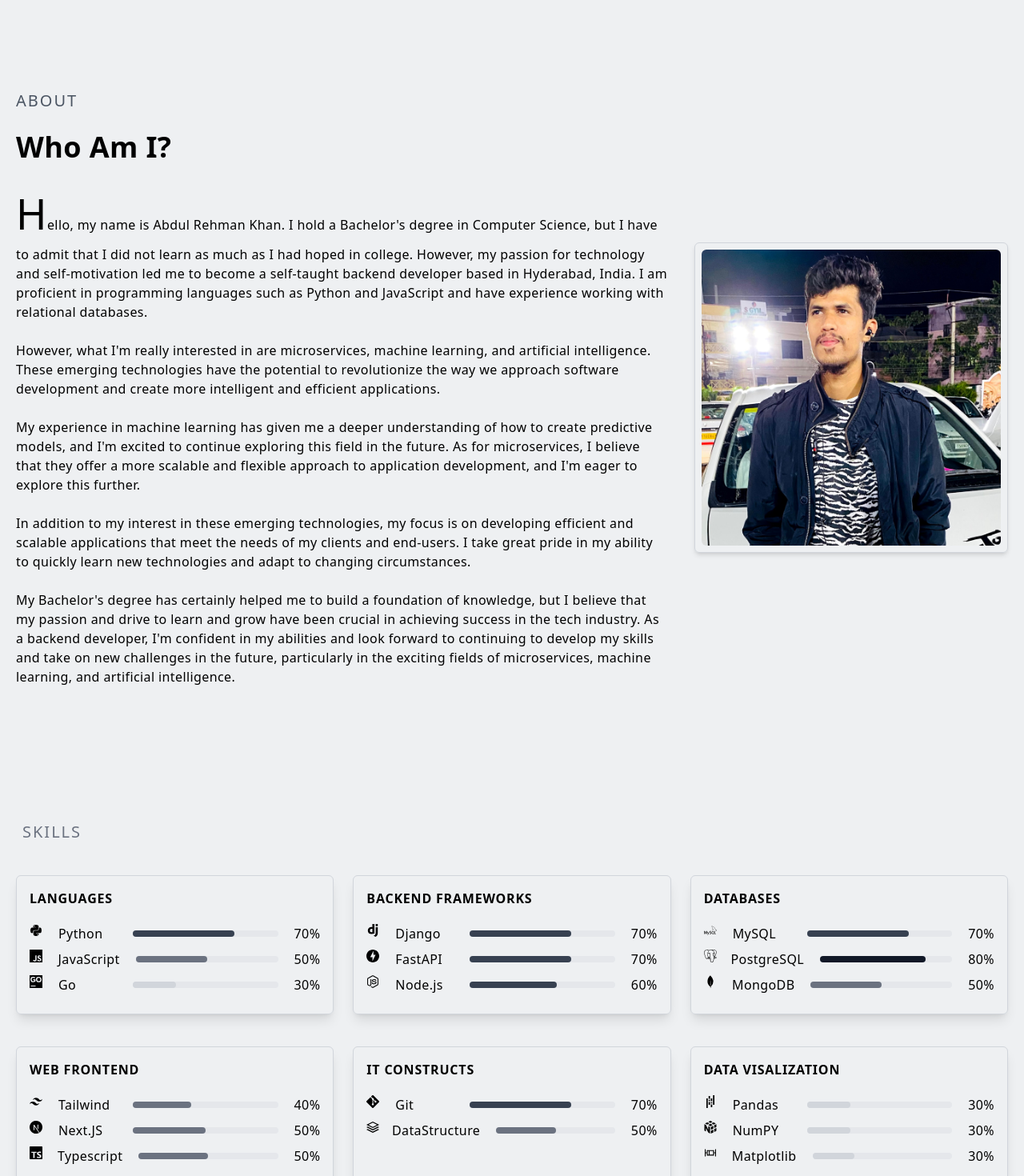
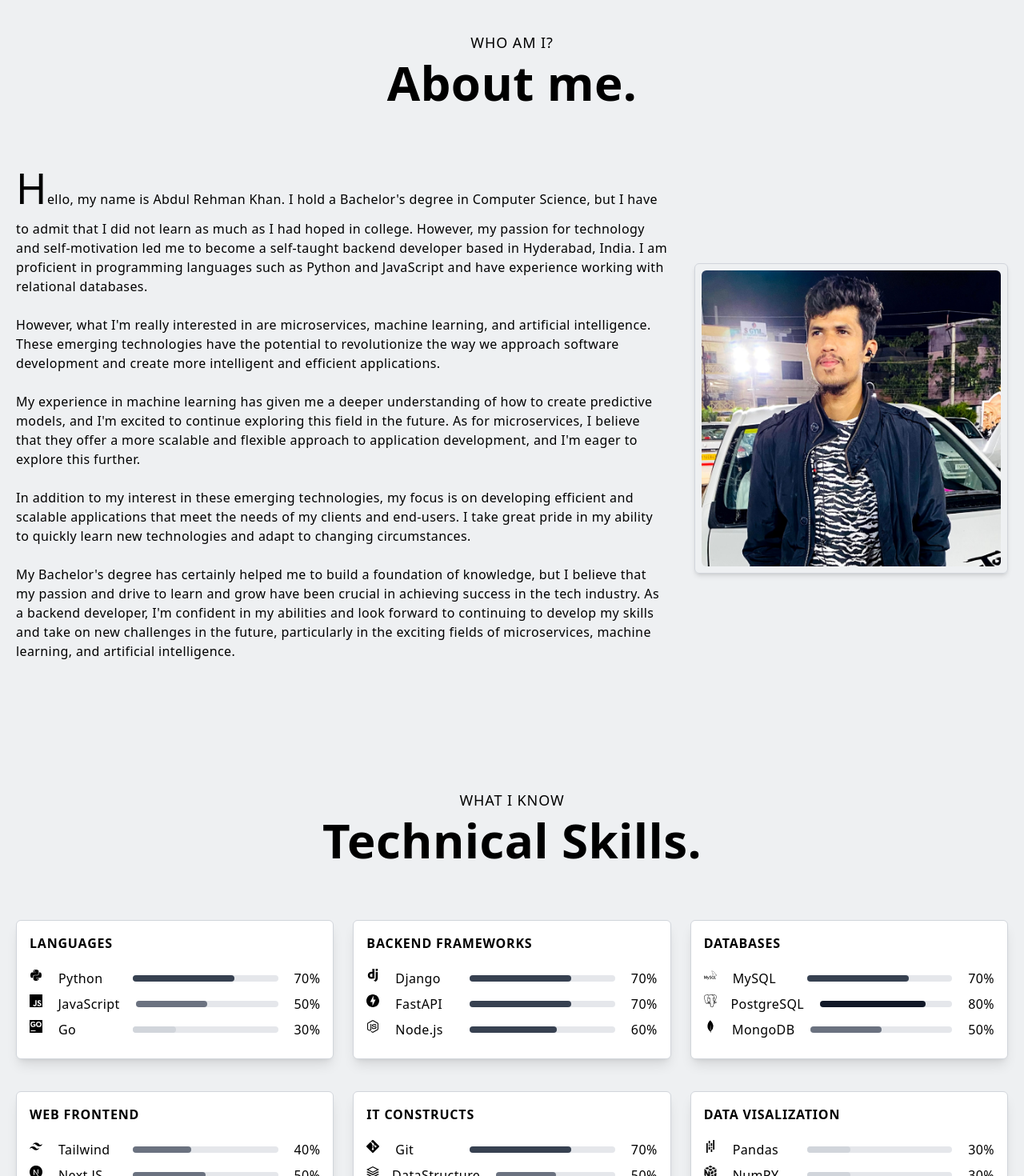
Before and after one commit to smark-ARK/portfolio-nextjs, a Next.js app: page / in a window 1280 px wide. Shown: the part 760-2230 px from the top of the page at 80% size. Built offline with nearby package versions, Linux system fonts and the light colour scheme.

Commit message:
hEadings update and project cards update

```diff
--- a/components/About.jsx
+++ b/components/About.jsx
@@ -3,55 +3,63 @@
 
 const About = () => {
   return (
-    <div
-      id="About"
-      className="w-full min-h-screen p-2 flex items-center py-16 px-4"
+    <>
+      <div id="About">
+        <p
+          className={`sm:text-[18px] text-[14px] text-secondary uppercase tracking-wider text-center`}
         >
+          Who Am I?
+        </p>
+        <h2
+          className={`text-black font-blatext-white font-black md:text-[60px] sm:text-[50px] xs:text-[40px] text-[30px] md:text-[60px] sm:text-[50px] xs:text-[40px] text-[30px] text-center mt-4`}
+        >
+          About me.
+        </h2>
+      </div>
+      <div className="w-full min-h-screen p-2 flex items-center py-16 px-4">
         <div className="max-w-[1240px] m-auto md:grid grid-cols-3 gap-8">
           <div className="col-span-2">
-          <p className="uppercase tracking-widest text-xl text-gray-600 py-2">
-            About
-          </p>
-          <h2 className="py-4">Who Am I?</h2>
             <p className="py-2">
-            <span className="text-[52px]">H</span>ello, my name is Abdul Rehman
-            Khan. I hold a Bachelor&apos;s degree in Computer Science, but I
-            have to admit that I did not learn as much as I had hoped in
-            college. However, my passion for technology and self-motivation led
-            me to become a self-taught backend developer based in Hyderabad,
-            India. I am proficient in programming languages such as Python and
-            JavaScript and have experience working with relational databases.
+              <span className="text-[52px]">H</span>ello, my name is Abdul
+              Rehman Khan. I hold a Bachelor&apos;s degree in Computer Science,
+              but I have to admit that I did not learn as much as I had hoped in
+              college. However, my passion for technology and self-motivation
+              led me to become a self-taught backend developer based in
+              Hyderabad, India. I am proficient in programming languages such as
+              Python and JavaScript and have experience working with relational
+              databases.
               <br />
               <br />
               However, what I&apos;m really interested in are microservices,
               machine learning, and artificial intelligence. These emerging
-            technologies have the potential to revolutionize the way we approach
-            software development and create more intelligent and efficient
-            applications.
+              technologies have the potential to revolutionize the way we
+              approach software development and create more intelligent and
+              efficient applications.
               <br />
               <br />
               My experience in machine learning has given me a deeper
               understanding of how to create predictive models, and I&apos;m
               excited to continue exploring this field in the future. As for
               microservices, I believe that they offer a more scalable and
-            flexible approach to application development, and I&apos;m eager to
-            explore this further.
+              flexible approach to application development, and I&apos;m eager
+              to explore this further.
               <br />
               <br />
-            In addition to my interest in these emerging technologies, my focus
-            is on developing efficient and scalable applications that meet the
-            needs of my clients and end-users. I take great pride in my ability
-            to quickly learn new technologies and adapt to changing
+              In addition to my interest in these emerging technologies, my
+              focus is on developing efficient and scalable applications that
+              meet the needs of my clients and end-users. I take great pride in
+              my ability to quickly learn new technologies and adapt to changing
               circumstances.
               <br />
               <br />
               My Bachelor&apos;s degree has certainly helped me to build a
-            foundation of knowledge, but I believe that my passion and drive to
-            learn and grow have been crucial in achieving success in the tech
-            industry. As a backend developer, I&apos;m confident in my abilities
-            and look forward to continuing to develop my skills and take on new
-            challenges in the future, particularly in the exciting fields of
-            microservices, machine learning, and artificial intelligence.
+              foundation of knowledge, but I believe that my passion and drive
+              to learn and grow have been crucial in achieving success in the
+              tech industry. As a backend developer, I&apos;m confident in my
+              abilities and look forward to continuing to develop my skills and
+              take on new challenges in the future, particularly in the exciting
+              fields of microservices, machine learning, and artificial
+              intelligence.
               <br />
               <br />
             </p>
@@ -65,6 +73,7 @@
           </div>
         </div>
       </div>
+    </>
   );
 };
 
--- a/components/Experience.jsx
+++ b/components/Experience.jsx
@@ -108,7 +108,7 @@
         <p
           className={`sm:text-[18px] text-[14px] text-secondary uppercase tracking-wider text-center`}
         >
-          What I have done so far
+          What I have done professionally?
         </p>
         <h2
           className={`text-black font-blatext-white font-black md:text-[60px] sm:text-[50px] xs:text-[40px] text-[30px] md:text-[60px] sm:text-[50px] xs:text-[40px] text-[30px] text-center mt-4`}
--- /dev/null
+++ b/components/Project.jsx
@@ -0,0 +1,55 @@
+import Image from "next/image";
+import Link from "next/link";
+import React from "react";
+import { FaExternalLinkAlt, FaGithub } from "react-icons/fa";
+
+const Project = ({ project }) => {
+  return (
+    <div className="border border-gray-300 bg-white rounded-md shadow-lg cursor-pointer hover:scale-105 ease-in duration-300">
+      <div className="mb-5 rounded-md">
+        <img
+          src={project.image}
+          alt={project.title}
+          className="relative w-full h-full object-cover rounded-lg"
+        />
+      </div>
+      <div className="p-4">
+        <p className="text-l font-semibold tracking-wider">{project.title}</p>
+        <div className="my-2 flex flex-row flex-wrap justify-start content-evenly">
+          {project.tech.map((skill, index) => (
+            <div
+              className="rounded-full subpixel-antialiased	text-xs bg-black text-white text-center py-1 m-1 px-2 mx-1 shadow-lg"
+              key={index}
+            >
+              {/* <span className="p-1 rounded-full bg-white"></span> */}
+              {skill}
+            </div>
+          ))}
+        </div>
+        <p className="text-sm overflow-hidden mt-2 tracking-wider">
+          {project.description}
+        </p>
+        <div className="my-2 flex flex-row justify-center ">
+          <Link
+            target="_blank"
+            rel="noopener noreferrer"
+            className="text-black mx-2 p-3  shadow-lg rounded-full hover:scale-125 duration-200 ease-in-out"
+            href={project.github}
+          >
+            <FaGithub size={20} />
+          </Link>
+          <Link
+            target="_blank"
+            rel="noopener noreferrer"
+            className="text-black mx-2 p-3  shadow-lg rounded-full hover:scale-125 duration-200 ease-in-out"
+            href={project.live}
+          >
+            <FaExternalLinkAlt size={20} />
+          </Link>
+        </div>
+      </div>
+    </div>
+  );
+};
+
+export default Project;
--- a/components/Projects.jsx
+++ b/components/Projects.jsx
@@ -1,43 +1,30 @@
-import Image from "next/image";
+"use-client";
 import React from "react";
-import projects from "@/data/projects.json"
+import projects from "@/data/projects.json";
 import Link from "next/link";
 import ProjectItem from "./ProjectItem";
+import Project from "./Project";
 
 const Projects = () => {
   return (
     <div id="Projects" className="w-full min-h-screen">
-      <div className="max-w-[1240px] mx-auto px-2 py-16">
-        <p className="text-xl text-gray-500 tracking-widest uppercase py-2">
-          Projects
-        </p>
-
-        <div className="grid grid-cols-1 md:grid-cols-2 gap-8 py-8">
-          {/* <ProjectItem
-            title="Simple Social API"
-            description="An API for a simple text based Social Media APP Where you can Create Account, Post Stuff, React to stuff, Delete Posts. Pretty Basic and straightforward functionality as it was the first API I ever made."
-            projectImg={simple_social}
-            gitHubLink="https://github.com/smark-ARK/simple_social.git"
-            liveLink="https://simple-social.onrender.com/docs"
-            moreInfo="/"
-          />
-          <ProjectItem
-            title="Job Engine API"
-            description="An API for a job engine APP. Has a slightly more funcionality with multi role authentication. Recruiters can Post, Delete Jobs. Seekers can view and apply jobs. recruiters can then select their desired candidate"
-            projectImg={job_engine}
-            gitHubLink="https://github.com/smark-ARK/job_engine_API.git"
-            liveLink="https://job-engine-api.onrender.com/docs"
-            moreInfo="/"
-          /> */}
-          {
-            projects.map(
-              (project)=>(
-                <ProjectItem key={project.id} project={project}/>
-              )
-            )
-          }
-
-
+      <div className="max-w-[1240px] mx-5 lg:mx-auto  py-20">
+        <div>
+          <p
+            className={`sm:text-[18px] text-[14px] text-secondary uppercase tracking-wider text-center`}
+          >
+            Just Because I can!
+          </p>
+          <h2
+            className={`text-black font-blatext-white font-black md:text-[60px] sm:text-[50px] xs:text-[40px] text-[30px] md:text-[60px] sm:text-[50px] xs:text-[40px] text-[30px] text-center mt-4`}
+          >
+            Personal / Freelance Projects.
+          </h2>
+        </div>
+        <div className="grid grid-cols-1 lg:grid-cols-2 gap-10 my-20">
+          {projects.map((project) => (
+            <Project key={project.id} project={project} />
+          ))}
         </div>
       </div>
     </div>
--- a/components/SkillCategory.jsx
+++ b/components/SkillCategory.jsx
@@ -1,31 +1,45 @@
-import React from 'react'
+import React from "react";
 
-const SkillCategory = ({skills,category}) => {
+const SkillCategory = ({ skills, category }) => {
   return (
-    <div className="p-4 border border-gray-300 rounded-md mb-4 shadow-lg">
-        <p className="text-md uppercase font-semibold tracking-wider mb-5">{category}</p>
-        {skills.map(skill => {
-          const Icon = skill.icon // Dynamically render the icon component
+    <div className="p-4 border border-gray-300 bg-white rounded-md mb-4 shadow-lg">
+      <p className="text-md uppercase font-semibold tracking-wider mb-5">
+        {category}
+      </p>
+      {skills.map((skill) => {
+        const Icon = skill.icon; // Dynamically render the icon component
         // console.log(Icon)
         return (
-            <div key={skill.name} className="flex gap-1 align-middle items-center mb-2">
-              <div className="w-6 h-6 mr-2"><Icon/></div>
+          <div
+            key={skill.name}
+            className="flex gap-1 align-middle items-center mb-2"
+          >
+            <div className="w-6 h-6 mr-2">
+              <Icon />
+            </div>
             <div className="flex-1 mr-4">{skill.name}</div>
             <div className="w-[50%] bg-gray-200 rounded-full">
-              <div className={`h-2 rounded-full ${
-                skill.level >= 80 ? "bg-gray-900" :
-                skill.level >= 60 ? "bg-gray-700" :
-                skill.level >= 40 ? "bg-gray-500" :
-                skill.level >= 20 ? "bg-gray-300" :
-                "bg-gray-400"
-              }`} style={{ width: `${skill.level}%` }}></div>
+              <div
+                className={`h-2 rounded-full ${
+                  skill.level >= 80
+                    ? "bg-gray-900"
+                    : skill.level >= 60
+                    ? "bg-gray-700"
+                    : skill.level >= 40
+                    ? "bg-gray-500"
+                    : skill.level >= 20
+                    ? "bg-gray-300"
+                    : "bg-gray-400"
+                }`}
+                style={{ width: `${skill.level}%` }}
+              ></div>
             </div>
             <div className="ml-4">{skill.level}%</div>
           </div>
-          )
+        );
       })}
     </div>
-  )
-}
+  );
+};
 
 export default SkillCategory;
--- a/components/Skills.jsx
+++ b/components/Skills.jsx
@@ -1,8 +1,15 @@
 import React from "react";
 import { AiOutlineBoxPlot } from "react-icons/ai";
 import {
-  FaReact, FaNodeJs,FaVuejs,FaHtml5, FaCss3, FaPython, FaGit, FaTree, FaAws
-
+  FaReact,
+  FaNodeJs,
+  FaVuejs,
+  FaHtml5,
+  FaCss3,
+  FaPython,
+  FaGit,
+  FaTree,
+  FaAws,
 } from "react-icons/fa";
 import { ImStack } from "react-icons/im";
 import { GrGolang } from "react-icons/gr";
@@ -35,60 +42,68 @@
 ];
 
 const backendSkills = [
-  { name: 'Django', level: 70, icon: SiDjango },
-  { name: 'FastAPI', level: 70, icon: SiFastapi },
-  { name: 'Node.js', level: 60, icon: FaNodeJs },
+  { name: "Django", level: 70, icon: SiDjango },
+  { name: "FastAPI", level: 70, icon: SiFastapi },
+  { name: "Node.js", level: 60, icon: FaNodeJs },
   // ...
-]
+];
 
-const languages=[
-  {name:'Python',level:70,icon:FaPython},
-  { name: 'JavaScript', level: 50, icon:SiJavascript },
-  { name: 'Go', level: 30, icon:SiGoland },
-
-]
+const languages = [
+  { name: "Python", level: 70, icon: FaPython },
+  { name: "JavaScript", level: 50, icon: SiJavascript },
+  { name: "Go", level: 30, icon: SiGoland },
+];
 
 const databaseSkills = [
-  { name: 'MySQL', level: 70, icon: SiMysql },
-  { name: 'PostgreSQL', level: 80, icon: SiPostgresql },
-  { name: 'MongoDB', level: 50, icon: SiMongodb },
+  { name: "MySQL", level: 70, icon: SiMysql },
+  { name: "PostgreSQL", level: 80, icon: SiPostgresql },
+  { name: "MongoDB", level: 50, icon: SiMongodb },
   // ...
-]
+];
 
 const ITConstructs = [
-  { name: 'Git', level: 70, icon: SiGit },
-  { name: 'DataStructure', level: 50, icon: ImStack },
+  { name: "Git", level: 70, icon: SiGit },
+  { name: "DataStructure", level: 50, icon: ImStack },
   // ...
-]
+];
 const DataVisualization = [
-  { name: 'Pandas', level: 30, icon: SiPandas },
-  { name: 'NumPY', level: 30, icon: SiNumpy },
-  { name: 'Matplotlib', level: 30, icon: AiOutlineBoxPlot },
+  { name: "Pandas", level: 30, icon: SiPandas },
+  { name: "NumPY", level: 30, icon: SiNumpy },
+  { name: "Matplotlib", level: 30, icon: AiOutlineBoxPlot },
   // ...
-]
+];
 const Tools = [
-  { name: 'AWS', level: 60, icon: FaAws },
-  { name: 'Docker', level: 60, icon: SiDocker },
+  { name: "AWS", level: 60, icon: FaAws },
+  { name: "Docker", level: 60, icon: SiDocker },
   // ...
-]
-
-
-
+];
 
 const Skills = () => {
   return (
     <div id="Skills" className="w-full min-h-screen py-16 px-4">
       <div className="max-w-[1240px] mx-auto h-full justify-center">
-        <p className="text-xl tracking-widest uppercase p-2 text-gray-500">
-          Skills
+        <div>
+          <p
+            className={`sm:text-[18px] text-[14px] text-secondary uppercase tracking-wider text-center`}
+          >
+            What I Know
           </p>
-        <div className="grid sm:grid-cols-2 md:grid-cols-3 mx-auto py-8 gap-6">
+          <h2
+            className={`text-black font-blatext-white font-black md:text-[60px] sm:text-[50px] xs:text-[40px] text-[30px] md:text-[60px] sm:text-[50px] xs:text-[40px] text-[30px] text-center mt-4`}
+          >
+            Technical Skills.
+          </h2>
+        </div>
+        <div className="grid sm:grid-cols-2 md:grid-cols-3 mx-auto py-20 gap-6">
           <SkillCategory skills={languages} category="Languages" />
           <SkillCategory skills={backendSkills} category="Backend Frameworks" />
           <SkillCategory skills={databaseSkills} category="Databases" />
           <SkillCategory skills={frontendSkills} category="Web Frontend" />
           <SkillCategory skills={ITConstructs} category="IT Constructs" />
-        <SkillCategory skills={DataVisualization} category="Data Visalization" />
+          <SkillCategory
+            skills={DataVisualization}
+            category="Data Visalization"
+          />
           <SkillCategory skills={Tools} category="Tools Used" />
         </div>
       </div>
@@ -96,4 +111,4 @@
   );
 };
 
-export default Skills
+export default Skills;
--- a/data/projects.json
+++ b/data/projects.json
@@ -21,7 +21,7 @@
     {
       "id": 2,
       "title": "Job Engine",
-      "description": "Lorem ipsum dolor sit amet, consectetur adipiscing elit.",
+      "description": "In the digital age, social media platforms have become an essential part of our daily lives, connecting people from all over the world and facilitating communication and sharing of ideas. To build a social media app, developers need to create an API that can handle various user actions, such as creating an account, posting content, liking posts, and viewing other users' posts. This essay will describe the features of a REST API that could be used to build a simple social media app.",
       "tag":"A Rest API for a simple Job Seaech and recruiting app.",
       "image": "/assets/projects/job_engine_swagger_docs.png",
       "github": "https://github.com/smark-ARK/job_engine_API.git",
--- a/pages/Projects.js
+++ b/pages/Projects.js
@@ -1,50 +1,10 @@
+import ProjectItem from "@/components/ProjectItem";
 import projects from "@/data/projects.json";
 import Link from "next/link";
 import { FaGithub, FaExternalLinkAlt, FaChevronRight } from "react-icons/fa";
 
 export default function Home() {
-  return (
-    <div className="flex flex-wrap justify-center">
-      {projects.map((project) => (
-        <div
-          key={project.id}
-          className="w-80 rounded-lg overflow-hidden shadow-lg m-4"
-        >
-          <img
-            className="w-full h-40 object-cover"
-            src={project.image}
-            alt={project.title}
-          />
-          <div className="px-6 py-4">
-            <div className="font-bold text-xl mb-2">{project.title}</div>
-            <p className="text-gray-700 text-base">{project.description}</p>
-          </div>
-          <div className="flex justify-center mb-4">
-            <Link
-              target="_blank"
-              rel="noopener noreferrer"
-              className="text-gray-600 mx-2 hover:text-gray-800"
-              href={project.github}
-            >
-              <FaGithub size={20} />
-            </Link>
-            <Link
-              target="_blank"
-              rel="noopener noreferrer"
-              className="text-gray-600 mx-2 hover:text-gray-800"
-              href={project.live}
-            >
-              <FaExternalLinkAlt size={20} />
-            </Link>
-            {/* <Link
-              className="text-gray-600 mx-2 hover:text-gray-800"
-              href={project.detail}
-            >
-              <FaChevronRight size={20} />
-            </Link> */}
-          </div>
-        </div>
-      ))}
-    </div>
-  );
+  projects.map((project) => {
+    <ProjectItem project={project} key={project.id} />;
+  });
 }
```
Lines whose indentation alone changed are shown as unchanged.
